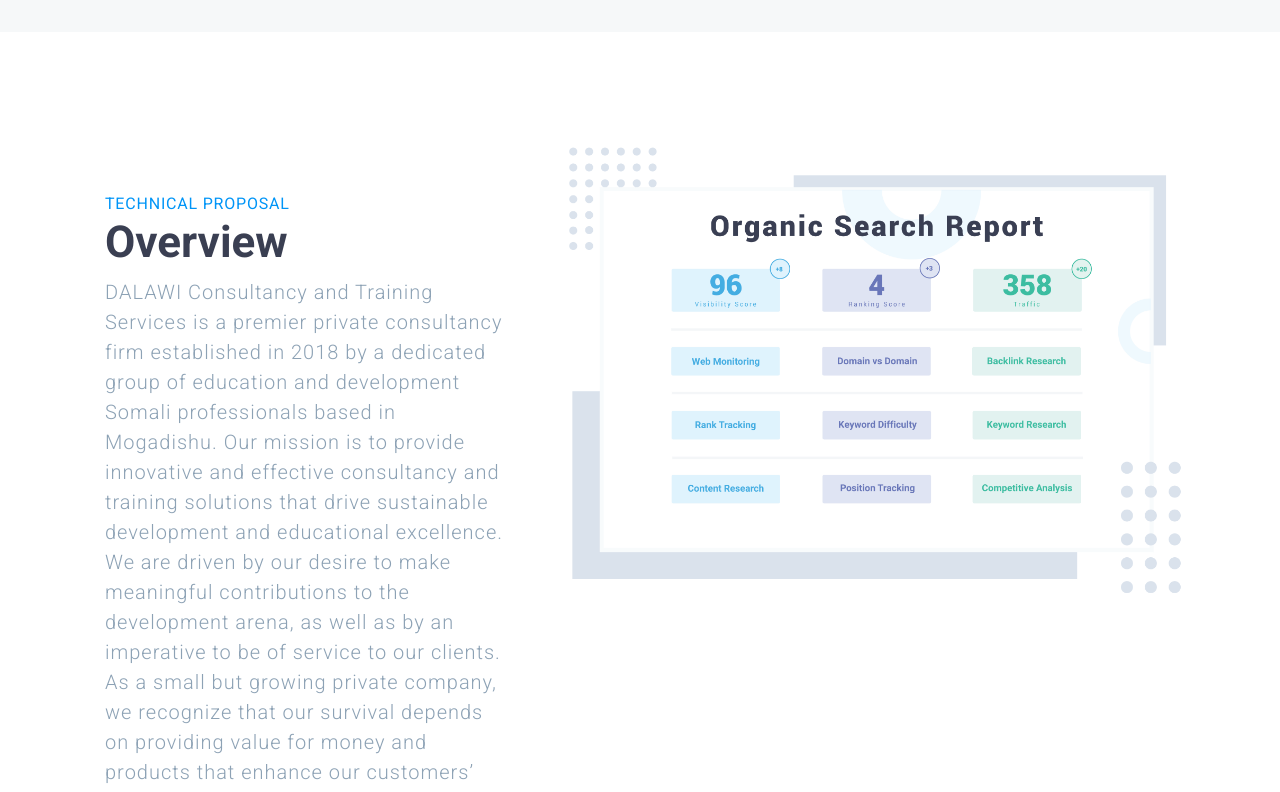
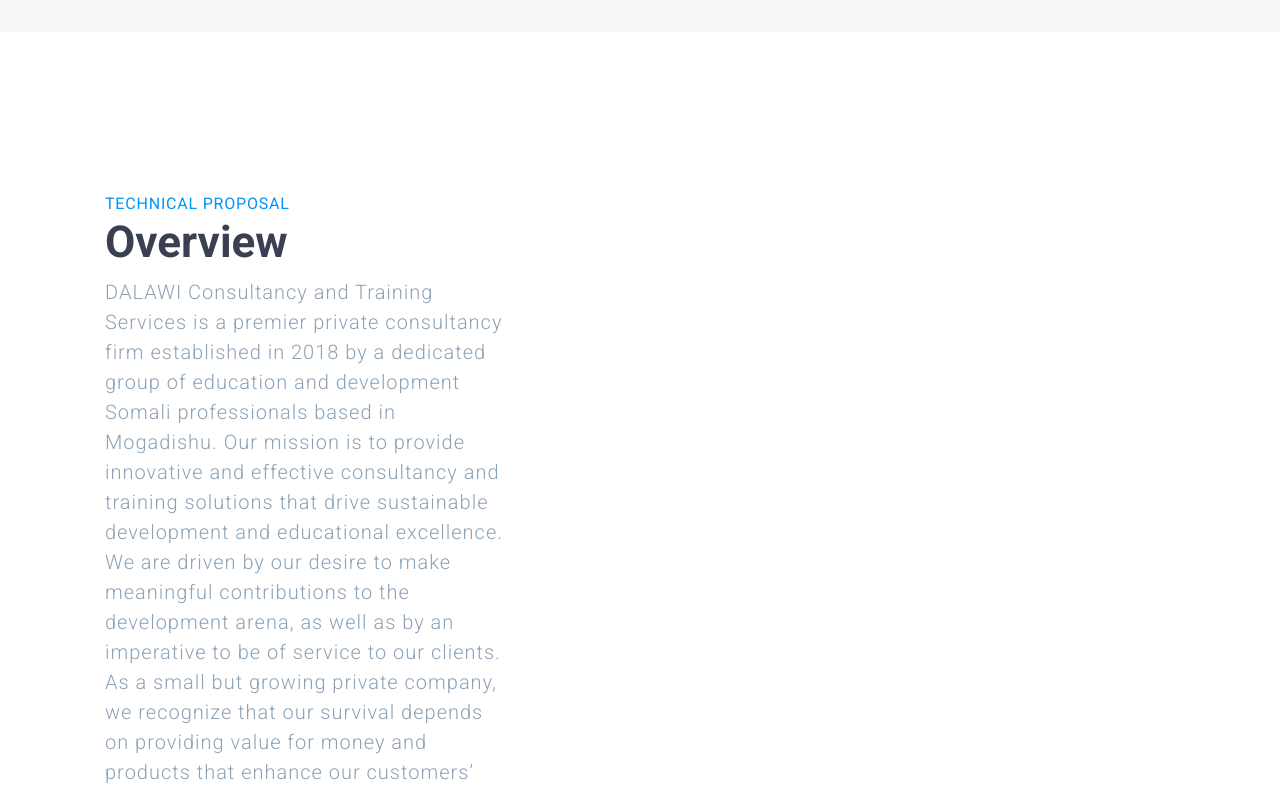
Before and after one commit to MoRoble/dalawi, a plain HTML site: page index.html in a window 1280 px wide. Shown: the part 880-1672 px from the top of the page. Drawn offline with nearby package versions, Linux system fonts and the light colour scheme.

Commit message:
landing page updated

```diff
--- a/index.html
+++ b/index.html
@@ -85,9 +85,7 @@
             <a href="#" class="btn btn-regular">Profile</a>
           </div>
         </div>
-        <div class="col-md-7">
-            <img src="images/demo-image.png" class="img-fluid" alt="Demo image">
-        </div>
+
       </div>
     </div>
   </section>
```
